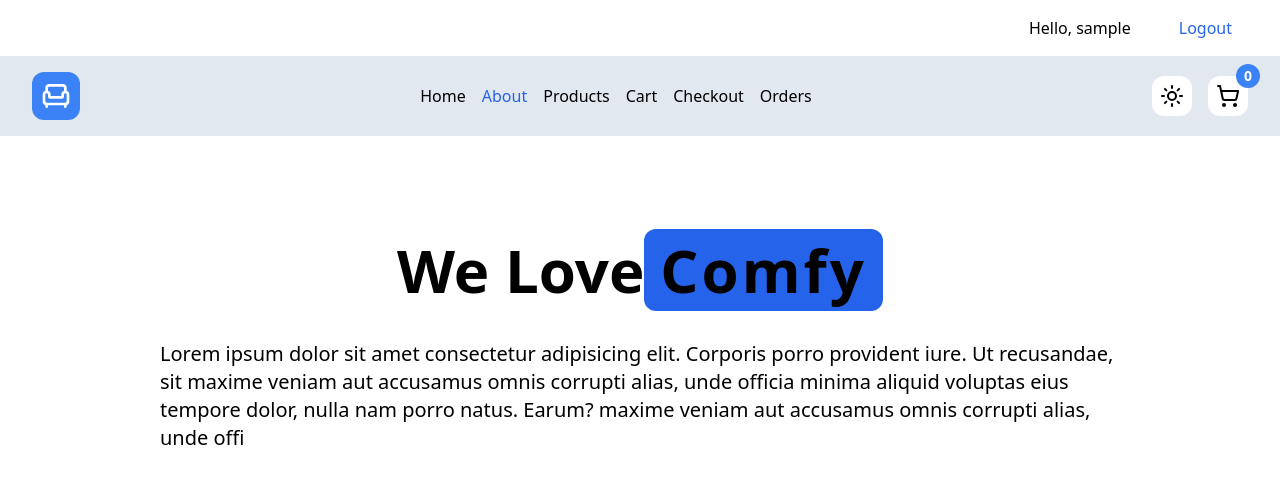
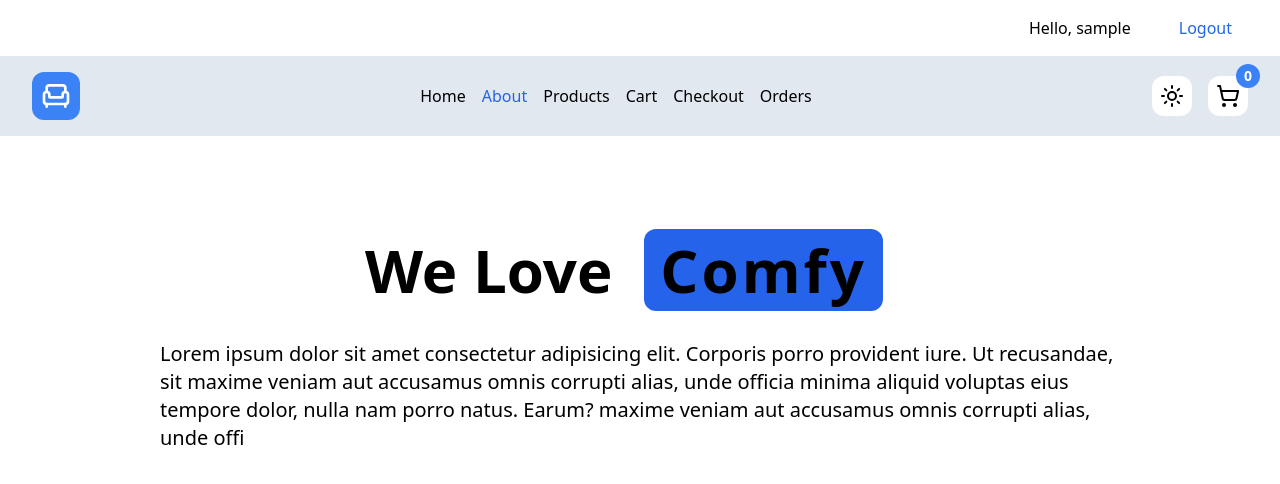
Before and after one commit to jydxh/comfy_store_2, a React (Vite) app: page /#/about in a window 1280 px wide. Shown: the top 484 px of the page. Built offline with nearby package versions, Linux system fonts and the light colour scheme; sample sign-in values are in the browser's storage.

Commit message:
adjust about page UX

```diff
--- a/src/pages/About.tsx
+++ b/src/pages/About.tsx
@@ -1,9 +1,9 @@
 function About() {
 	return (
-		<main className="dark:text-white p-10 mt-16 flex flex-col justify-center text-center">
+		<main className="dark:text-white p-10 mt-16 flex flex-col justify-center text-center max-w-[1280px]">
 			<h2 className="font-bold text-6xl ">
 				We Love
-				<span className="tracking-wider bg-blue-600 rounded-xl px-4">
+				<span className="tracking-wider bg-blue-600 rounded-xl px-4 mx-8">
 					Comfy
 				</span>
 			</h2>
```
